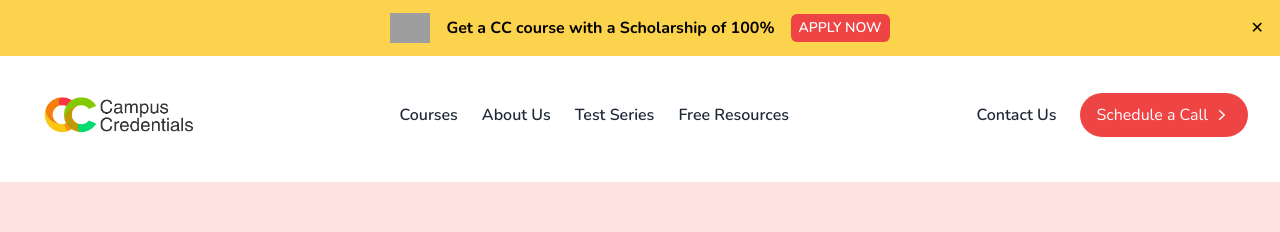
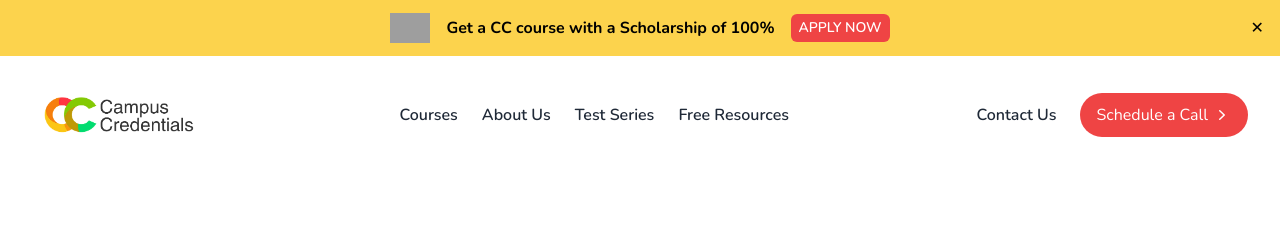
Before and after one commit to sudarsonhalder/Campus-Credentials-Official-Website, a Next.js app: page /aptitude-full-course in a window 1280 px wide. Shown: the top 232 px of the page. Built offline with nearby package versions, Linux system fonts and the light colour scheme; grey boxes are pictures that could not be loaded.

Commit message:
bg white

```diff
--- a/components/ui/Navbar/Navbar.jsx
+++ b/components/ui/Navbar/Navbar.jsx
@@ -65,7 +65,7 @@ const Navbar = () => {
             <div className="custom-screen md:hidden">
                 <NavHeader menuBtnEl={menuBtnEl} state={state} onClick={() => setState(!state)} />
             </div>
-            <nav className={`pb-2 md:text-sm md:static md:block ${state ? "bg-gray-100 absolute z-20 top-0 inset-x-0 rounded-b-2xl shadow-xl md:bg-gray-900" : "hidden"}`}>
+            <nav className={`md:text-sm md:static md:block ${state ? "bg-gray-100 absolute z-20 top-0 inset-x-0 rounded-b-2xl shadow-xl md:bg-gray-900" : "hidden"}`}>
                 <div className="custom-screen items-center md:flex">
                     <NavHeader state={state} onClick={() => setState(!state)} />
                     <div className={`flex-1 items-center mt-8 text-gray-800 md:font-medium md:mt-0 md:flex ${state ? 'block' : 'hidden'} `}>
--- a/pages/aptitude-full-course.js
+++ b/pages/aptitude-full-course.js
@@ -261,7 +261,7 @@ const App = () => {
 
 
   return (
-    <main className="min-h-screen bg-gradient-to-b from-red-100 to-orange-50 px-8 md:px-24 py-6">
+    <main className="min-h-screen bg-white px-8 md:px-24 py-6">
       {/* Hero Section */}
       <section className="w-full flex flex-col md:flex-row items-center justify-between gap-12 py-8 md:py-16">
   <article className="md:w-1/2 w-full text-center md:text-left">
```
